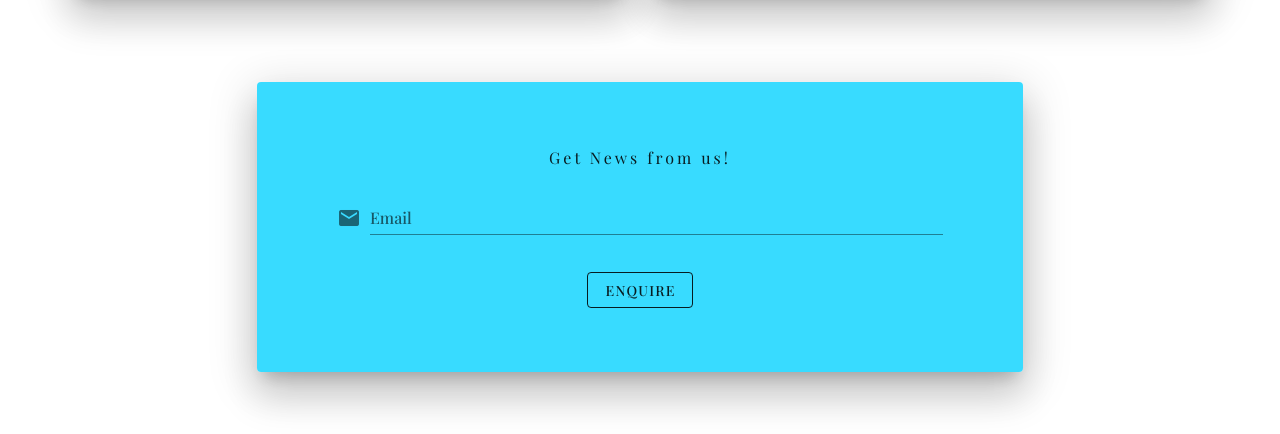
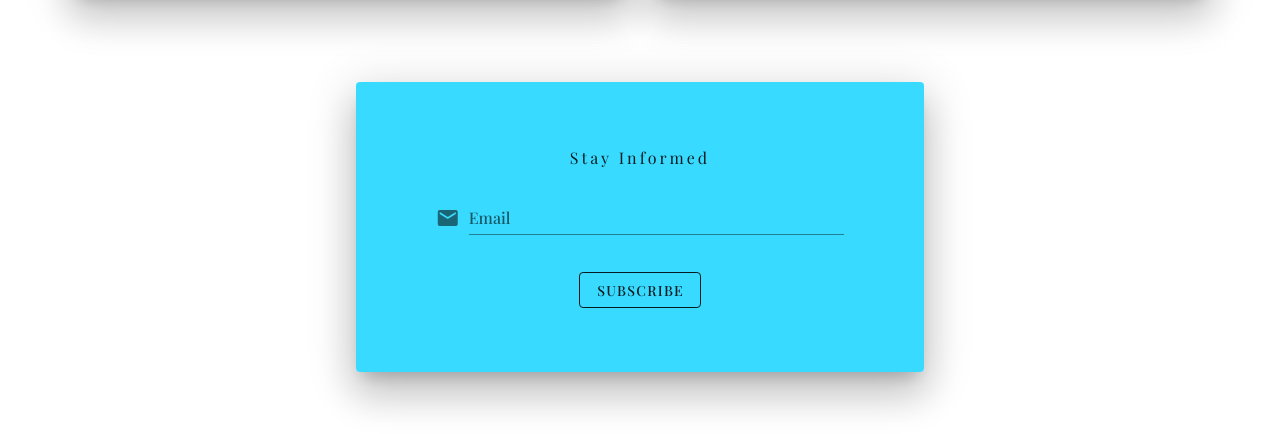
Before and after one commit to darinjan13/hotel-sample, a Vue app: page / in a window 1280 px wide. Shown: the part 1338-1772 px from the top of the page. Built offline with nearby package versions, Linux system fonts and the light colour scheme.

Commit message:
Added Animation

```diff
--- a/package.json
+++ b/package.json
@@ -8,6 +8,7 @@
     "lint": "vue-cli-service lint"
   },
   "dependencies": {
+    "animate.css": "^4.1.1",
     "core-js": "^3.6.5",
     "vue": "^2.6.11",
     "vuetify": "^2.4.0"
--- a/src/components/Emailus.vue
+++ b/src/components/Emailus.vue
@@ -1,18 +1,18 @@
 <template>
-  <div>
-    <v-container class="mb-16">
+  <v-lazy>
+    <v-container class="mb-16 animate__animated animate__fadeIn animate__delay-1s">
       <v-row align="center" justify="center">
-        <v-col cols="12" sm="8" md="8">
+        <v-col cols="12" sm="8" md="8" lg="6" xl="6">
           <v-card elevation="24" color="rgba(0, 209, 255, 0.78)" class="text-center pa-8 pa-md-16">
-            <div class="">Get News from us!</div>
+            <div class="">Stay Informed</div>
             <v-card-title>
               <v-text-field label="Email" prepend-icon="mdi-email">
               </v-text-field>
             </v-card-title>
-            <v-btn outlined>Enquire</v-btn>
+            <v-btn outlined>Subscribe</v-btn>
           </v-card>
         </v-col>
       </v-row>
     </v-container>
-  </div>
+  </v-lazy>
 </template>
--- a/src/components/Services.vue
+++ b/src/components/Services.vue
@@ -1,13 +1,17 @@
 <template>
   <div>
-    <v-container class="my-10">
+    <v-lazy>
+      <v-container class="my-10 animate__animated animate__fadeInUp animate__delay-1s">
         <h1 class="text-center">Rooms</h1>
         <v-row class="pa-3 text-center" align="center">
           <v-col cols="12" md="6">
             <v-card elevation="24" min-height="300">
               <v-row align="center" class="row-max-height">
                 <v-col md="5">
-                <v-card-title class="my-3 justify-center justify-sm-start justify-md-start justify-lg-start">Standard</v-card-title>
+                  <v-card-title
+                    class="my-3 justify-center justify-sm-start justify-md-start justify-lg-start"
+                    >Standard</v-card-title
+                  >
                   <v-card-subtitle class="mb-n10 mb-md-1"
                     >Lorem ipsum dolor sit amet consectetur adipisicing elit. At
                     debitis, quia minima dignissimos architecto et magni
@@ -29,7 +33,10 @@
             <v-card elevation="24" min-height="300">
               <v-row align="center">
                 <v-col md="5">
-                <v-card-title class="my-3 justify-center justify-sm-start justify-md-start justify-lg-start">Deluxe</v-card-title>
+                  <v-card-title
+                    class="my-3 justify-center justify-sm-start justify-md-start justify-lg-start"
+                    >Deluxe</v-card-title
+                  >
                   <v-card-subtitle class="mb-n10 mb-md-1"
                     >Lorem ipsum dolor sit amet, consectetur adipisicing elit.
                     Perferendis, molestias cupiditate? Delectus, animi sint.
@@ -49,6 +56,7 @@
           </v-col>
         </v-row>
       </v-container>
+    </v-lazy>
   </div>
 </template>
 <script>
@@ -59,5 +67,4 @@ export default {
 };
 </script>
 <style scoped>
-
 </style>
--- a/src/main.js
+++ b/src/main.js
@@ -1,6 +1,7 @@
 import Vue from 'vue'
 import App from './App.vue'
 import vuetify from './plugins/vuetify'
+import animate from 'animate.css'
 
 Vue.config.productionTip = false
 
@@ -8,5 +9,6 @@ export const EventBus = new Vue();
 
 new Vue({
   vuetify,
+  animate,
   render: h => h(App)
 }).$mount('#app')
```
Also changed, not shown: 1 other file (tests, documents, lock files or other folders). Lines whose indentation alone changed are shown as unchanged.
